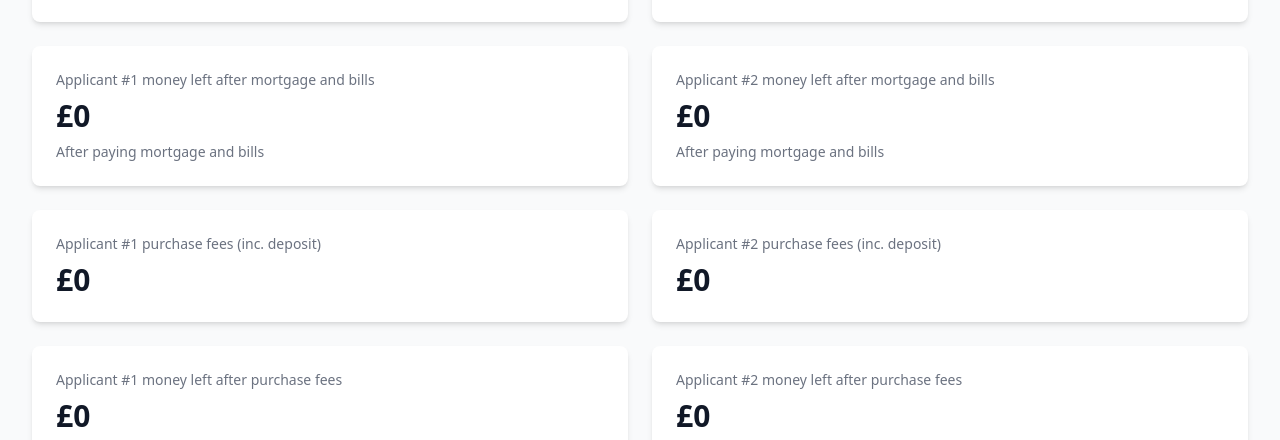
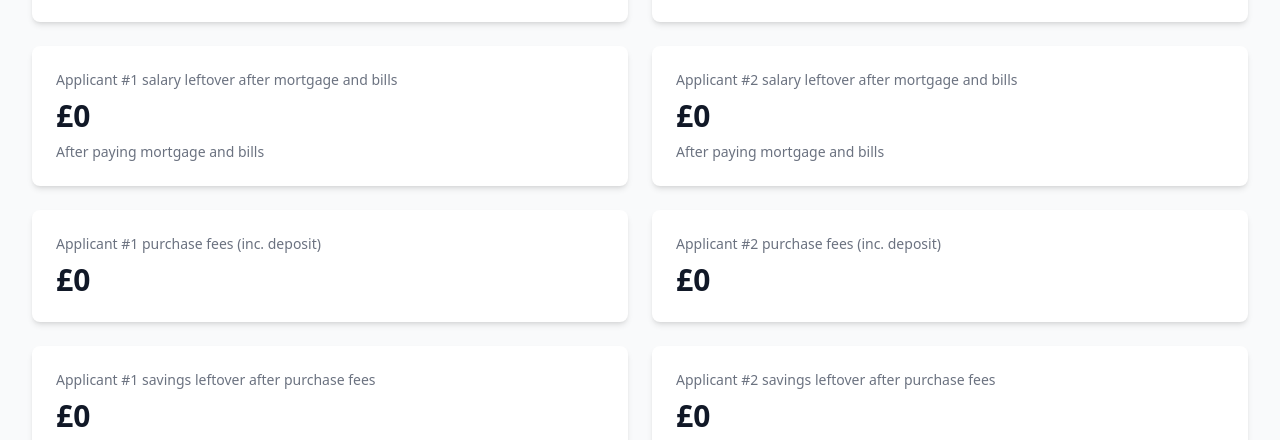
Before and after one commit to asiffa/mortgagecalc, a React (Vite) app: page / in a window 1280 px wide. Shown: the part 1410-1850 px from the top of the page. Built offline with nearby package versions, Linux system fonts and the light colour scheme.

Commit message:
fixlabels

```diff
--- a/src/App.tsx
+++ b/src/App.tsx
@@ -384,12 +384,12 @@ const loadState = () => {
             description="Including mortgage and bills"
           />
           <ResultCard
-            label="Applicant #1 money left after mortgage and bills"
+            label="Applicant #1 salary leftover after mortgage and bills"
             value={formatCurrency(results.primaryApplicantShare.monthlySalaryAfterTax - results.primaryApplicantShare.monthlyBills - results.primaryApplicantShare.monthlyPayment)}
             description="After paying mortgage and bills"
           />
           <ResultCard
-            label="Applicant #2 money left after mortgage and bills"
+            label="Applicant #2 salary leftover after mortgage and bills"
             value={formatCurrency(results.secondaryApplicantShare.monthlySalaryAfterTax - results.secondaryApplicantShare.monthlyBills - results.secondaryApplicantShare.monthlyPayment)}
             description="After paying mortgage and bills"
           />
@@ -402,11 +402,11 @@ const loadState = () => {
             value={formatCurrency(results.secondaryApplicantShare.purchaseFees)}
           />
           <ResultCard
-            label="Applicant #1 money left after purchase fees"
+            label="Applicant #1 savings leftover after purchase fees"
             value={formatCurrency(results.primaryApplicantShare.savings - results.primaryApplicantShare.purchaseFees + (inputs.primaryOwnsCurrentProperty ? inputs.redemptionAmount : 0))}
           />
           <ResultCard
-            label="Applicant #2 money left after purchase fees"
+            label="Applicant #2 savings leftover after purchase fees"
             value={formatCurrency(results.secondaryApplicantShare.savings - results.secondaryApplicantShare.purchaseFees)}
           />
           <ResultCard
```
